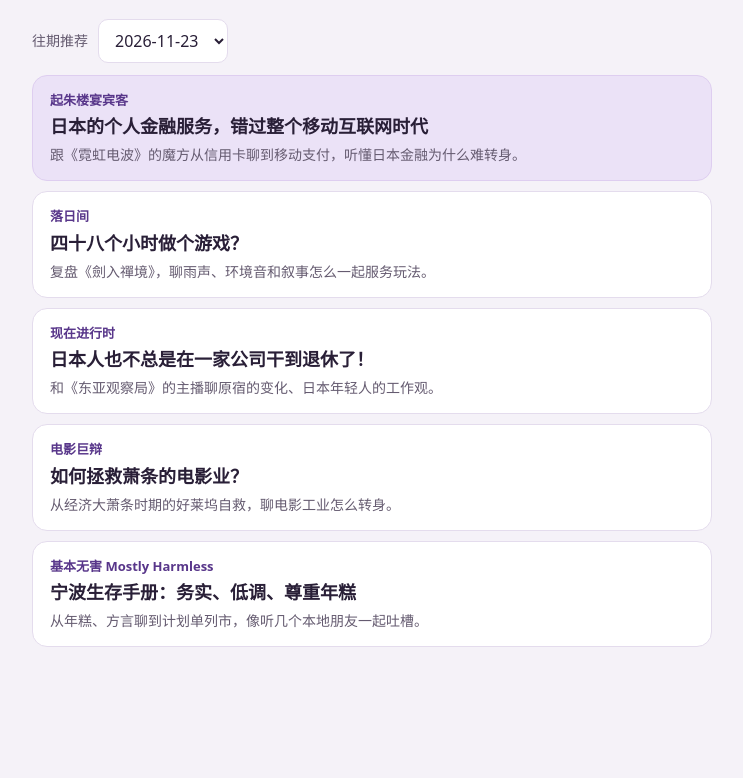
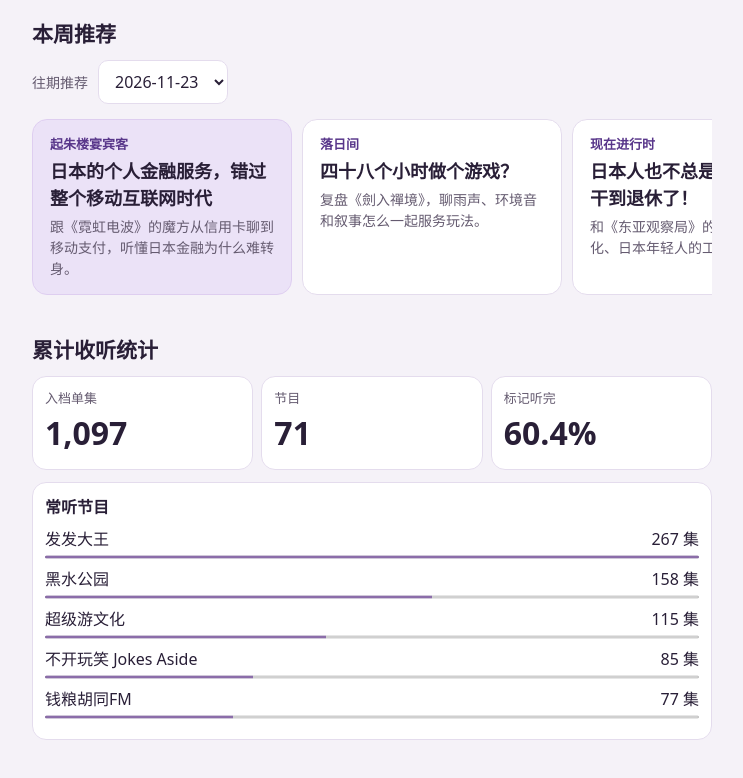
Before and after one commit to mirlysky/podcast-weekly, a plain HTML site: page index.html in a window 1280 px wide. Shown: the part 164-942 px from the top of the page, without its empty margins (268-1011 px from the left). Before the commit the page ends 875 px from the top, so only its background shows below. Drawn offline with Linux system fonts and the light colour scheme.

Commit message:
Show swipeable picks and listening statistics

```diff
--- a/index.html
+++ b/index.html
@@ -17,7 +17,19 @@ label{font-size:14px;color:var(--muted)}
 select{min-height:44px;border:1px solid var(--line);border-radius:10px;background:white;color:var(--ink);font:inherit;padding:5px 12px}
 #status:empty{display:none}
 #status{margin-bottom:12px;color:var(--muted)}
-#episodes{display:grid;gap:10px}
+#episodes{display:grid;grid-auto-flow:column;grid-auto-columns:min(78%,260px);gap:10px;overflow-x:auto;overscroll-behavior-inline:contain;scroll-snap-type:x mandatory;padding:3px 3px 12px;scrollbar-color:#b395d5 transparent}
+#episodes:focus-visible{outline-offset:0}
+.card{scroll-snap-align:start}
+.section-title{margin:0 0 10px;font-size:21px}
+.stats{margin-top:28px}
+.metrics{display:grid;grid-template-columns:repeat(3,minmax(0,1fr));gap:8px;margin:0 0 12px}
+.metrics div,.ranking{background:white;border:1px solid var(--line);border-radius:14px;padding:12px}
+.metrics dt,.rank-row span:last-child{font-size:13px;color:var(--muted)}
+.metrics dd{margin:0;font-size:clamp(20px,5vw,32px);font-weight:700;font-variant-numeric:tabular-nums}
+.ranking h3{margin:0 0 8px;font-size:16px}
+#ranking{list-style:none;margin:0;padding:0}
+.rank-row{display:grid;grid-template-columns:1fr auto;gap:3px 8px;margin:7px 0}
+.rank-row progress{grid-column:1/-1;width:100%;height:6px;accent-color:#936abb}
 .card{display:block;padding:15px 17px;border:1px solid var(--line);border-radius:15px;background:white;color:inherit;text-decoration:none}
 .card:first-child{background:#ebe2f7;border-color:#decef0}
 .card:hover{border-color:#9c78ca}
@@ -28,9 +40,24 @@ select{min-height:44px;border:1px solid var(--line);border-radius:10px;backgroun
 </style>
 <main>
 <header><h1>耳边档案</h1><p>每周五档小宇宙播客</p></header>
+<section aria-labelledby="recommendations-title">
+<h2 class="section-title" id="recommendations-title">本周推荐</h2>
 <div class="controls"><label for="week">往期推荐</label><select id="week" disabled></select></div>
 <p id="status" role="status"></p>
-<section id="episodes" aria-label="推荐单集"></section>
+<div id="episodes" role="region" tabindex="0" aria-label="推荐单集，可横向滚动"></div>
+</section>
+<section class="stats" aria-labelledby="stats-title">
+<h2 class="section-title" id="stats-title">累计收听统计</h2>
+<p id="stats-status" role="status"></p>
+<div id="stats-body" hidden>
+<dl class="metrics">
+<div><dt>入档单集</dt><dd id="episode-count"></dd></div>
+<div><dt>节目</dt><dd id="podcast-count"></dd></div>
+<div><dt>标记听完</dt><dd id="completion-rate"></dd></div>
+</dl>
+<div class="ranking"><h3>常听节目</h3><ul id="ranking"></ul></div>
+</div>
+</section>
 </main>
 <script>
 const week = document.querySelector('#week');
@@ -51,6 +78,8 @@ async function show() {
   const id = ++request;
   status.textContent = '正在加载…';
   episodes.replaceChildren();
+  episodes.scrollLeft = 0;
+  document.querySelector('#recommendations-title').textContent = date === editions[0] ? '本周推荐' : '往期推荐';
   try {
     const items = await getJSON('./week-' + date + '.json');
     if (id !== request) return;
@@ -96,7 +125,36 @@ async function initialize() {
     status.textContent = '目录加载失败，请刷新页面。';
   }
 }
+async function showStats() {
+  try {
+    const stats = await getJSON('./stats.json');
+    const format = new Intl.NumberFormat('zh-CN');
+    document.querySelector('#episode-count').textContent = format.format(stats.episodes);
+    document.querySelector('#podcast-count').textContent = format.format(stats.podcasts);
+    document.querySelector('#completion-rate').textContent = stats.episodes ? stats.completion_rate + '%' : '—';
+    const ranking = document.querySelector('#ranking');
+    for (const [name, count] of stats.top_podcasts) {
+      const row = document.createElement('li');
+      row.className = 'rank-row';
+      const label = document.createElement('span');
+      label.textContent = name;
+      const total = document.createElement('span');
+      total.textContent = format.format(count) + ' 集';
+      const bar = document.createElement('progress');
+      bar.max = stats.top_podcasts[0][1];
+      bar.value = count;
+      bar.setAttribute('aria-label', name + '入档单集');
+      row.append(label, total, bar);
+      ranking.append(row);
+    }
+    document.querySelector('#stats-body').hidden = false;
+  } catch {
+    document.querySelector('#stats-status').textContent = '统计暂时无法加载。';
+  }
+}
+
 week.addEventListener('change', show);
+showStats();
 initialize();
 </script>
 </html>
```
